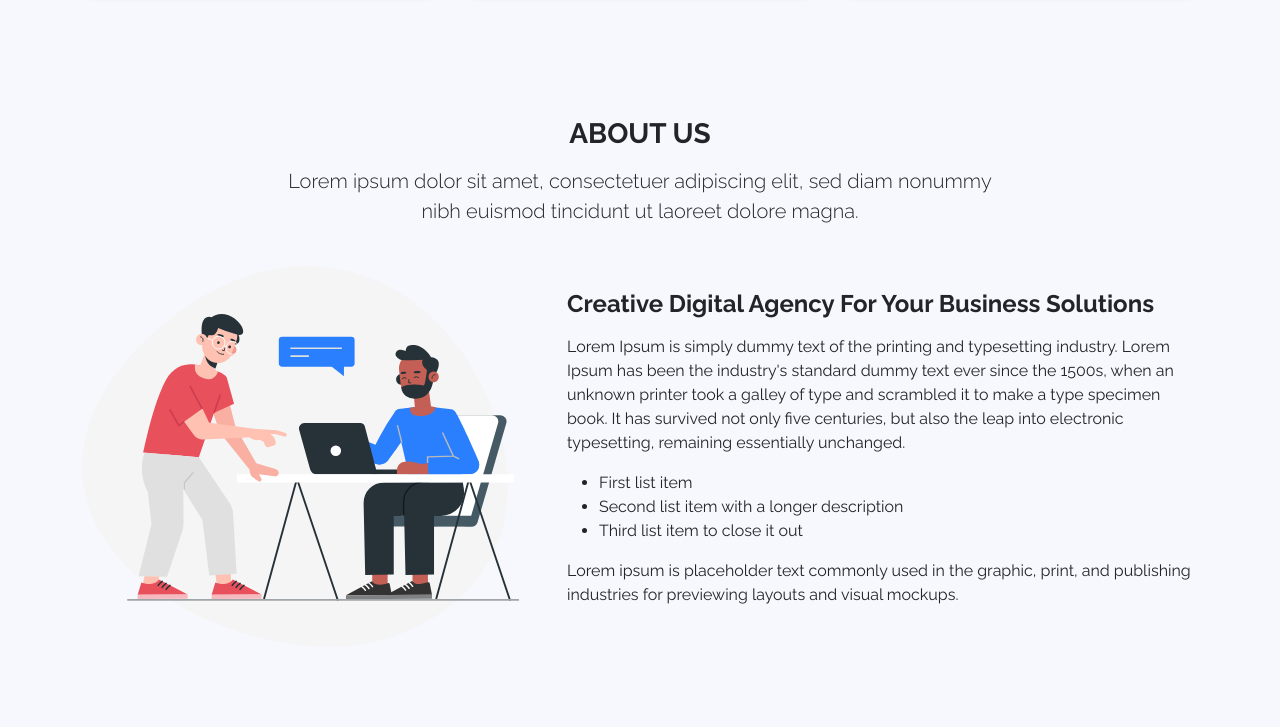
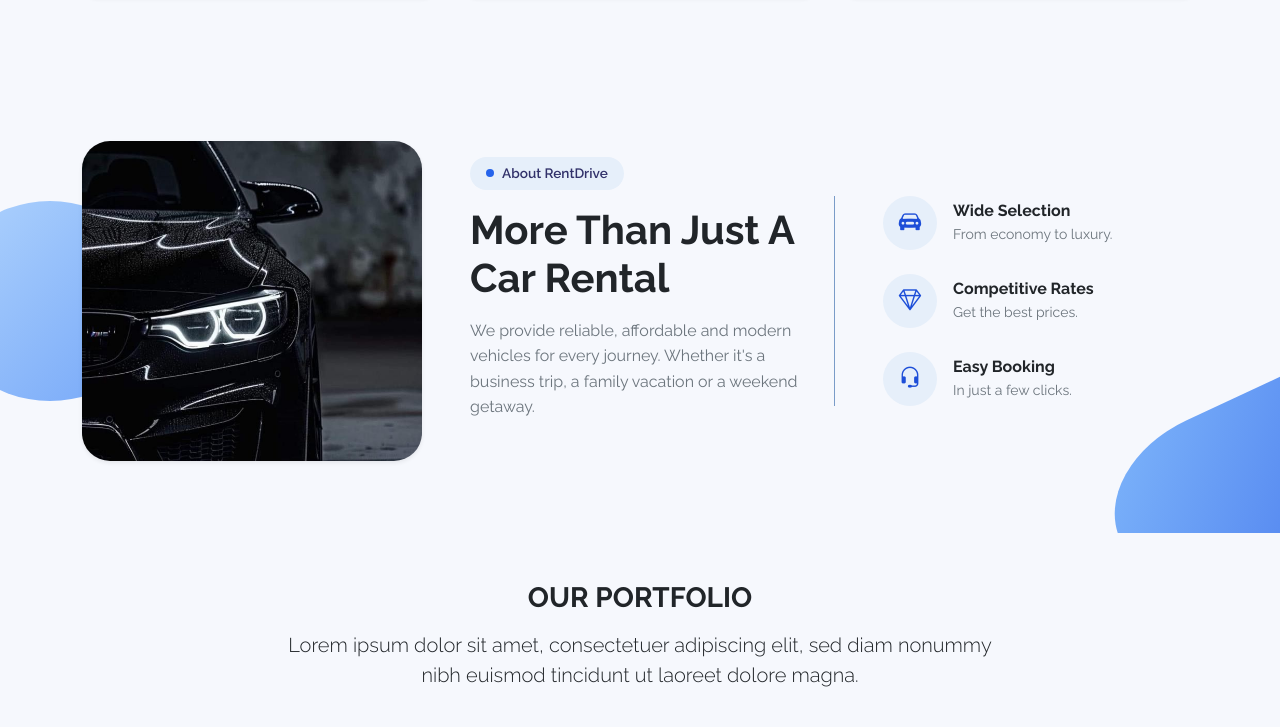
Before and after one commit to khansanurulh-blip/INTEGRASI-SISTEM-REMOTE, a plain HTML site: page index.html in a window 1280 px wide. Shown: the part 1089-1816 px from the top of the page. Drawn offline with nearby package versions, Linux system fonts and the light colour scheme.

Commit message:
menambahkan project

```diff
--- a/assets/css/style.css
+++ b/assets/css/style.css
@@ -76,3 +76,86 @@ body {
 .footer .link a:hover {
   color: #0d6efd;
 }
+
+/* ABOUT */
+/* Gambar About */
+.about-img {
+  border-radius: 28px;
+  width: 100%;
+  height: 320px;
+  object-fit: cover;
+}
+
+/* Badge Pill ("About RentDrive") */
+.about-badge {
+  display: inline-flex;
+  align-items: center;
+  gap: 8px;
+  background-color: #e6effa;
+  color: #31316a;
+  font-size: 0.85rem;
+  font-weight: 600;
+  padding: 6px 16px;
+  border-radius: 50px;
+}
+
+.about-badge .badge-dot {
+  width: 8px;
+  height: 8px;
+  background-color: #2563eb;
+  border-radius: 50%;
+}
+
+.about-badge .badge-dot {
+  width: 8px;
+  height: 8px;
+  background-color: #2563eb;
+  border-radius: 50%;
+}
+
+/* Lingkaran Ikon di Kolom Kanan */
+.feature-icon {
+  width: 54px;
+  height: 54px;
+  background-color: #e6effa;
+  color: #1d4ed8;
+  border-radius: 50%;
+  display: flex;
+  align-items: center;
+  justify-content: center;
+  font-size: 1.4rem;
+}
+
+/* Garis Pemisah Vertikal */
+@media (min-width: 992px) {
+  .border-start-lg {
+    border-left: 1px solid #7a9cc8 !important;
+  }
+}
+
+/* Dekorasi Bentuk Biru Abstrak di Latar Belakang */
+.bg-shape-left {
+  position: absolute;
+  left: -60px;
+  top: 50%;
+  transform: translateY(-50%);
+  width: 220px;
+  height: 200px;
+  background: linear-gradient(135deg, #93c5fd 0%, #3b82f6 100%);
+  border-radius: 50%;
+  opacity: 0.7;
+  z-index: 1;
+}
+
+.bg-shape-right {
+  position: absolute;
+  right: -50px;
+  bottom: -40px;
+  width: 220px;
+  height: 160px;
+  background: linear-gradient(135deg, #60a5fa 0%, #2563eb 100%);
+  border-radius: 50% 0 0 0;
+  transform: rotate(-25deg);
+  opacity: 0.8;
+  z-index: 1;
+}
--- a/index.html
+++ b/index.html
@@ -142,30 +142,80 @@
         </div>
 
         <!-- About -->
-        <div id="about" class="container text-center py-5">
-            <div class="row">
-                <div class="col-lg-8 mx-auto">
-                    <h3 class="fw-bold lh-2 mb-3">ABOUT US</h3>
-                    <p class="lead">Lorem ipsum dolor sit amet, consectetuer adipiscing elit, sed diam nonummy nibh euismod tincidunt ut laoreet dolore magna.</p>
-                </div>
+<section id="about" class="about-section py-5 position-relative overflow-hidden">
+  <!-- Dekorasi bentuk abstrak biru di kiri & kanan -->
+  <div class="bg-shape-left"></div>
+  <div class="bg-shape-right"></div>
+
+  <div class="container py-4 position-relative" style="z-index: 2;">
+    <div class="row align-items-center g-4 g-lg-5">
+
+      <!-- Kolom 1: Gambar Utama -->
+      <div class="col-lg-4">
+        <div class="about-img-wrapper">
+          <img src="assets/img/about.jpg" class="img-fluid about-img shadow-sm" alt="About Us" loading="lazy">
+        </div>
+      </div>
+
+      <!-- Kolom 2: Badge, Judul, Deskripsi & Tombol -->
+      <div class="col-lg-4">
+        <div class="about-badge mb-3">
+          <span class="badge-dot"></span>
+          <span>About RentDrive</span>
+        </div>
+
+        <h2 class="fw-bold display-6 text-dark mb-3" style="line-height: 1.2;">
+          More Than Just A Car Rental
+        </h2>
+
+        <p class="text-muted mb-4" style="line-height: 1.6;">
+          We provide reliable, affordable and modern vehicles for every journey. Whether it's a business trip, a family vacation or a weekend getaway.
+        </p>
+      </div>
+
+      <!-- Kolom 3: Daftar Fitur dengan Garis Pemisah Vertikal -->
+      <div class="col-lg-4 border-start-lg ps-lg-5">
+        <div class="d-flex flex-column gap-4">
+
+          <!-- Item 1 -->
+          <div class="d-flex align-items-center gap-3">
+            <div class="feature-icon flex-shrink-0">
+              <i class="bi bi-car-front-fill"></i>
             </div>
+            <div>
+              <h6 class="fw-bold text-dark mb-1">Wide Selection</h6>
+              <p class="text-muted small mb-0">From economy to luxury.</p>
+            </div>
+          </div>
 
-            <div class="row align-items-center text-start g-5 py-4">
-                <div class="col-lg-5">
-                    <img src="assets/img/about.svg" class="d-block mx-lg-auto img-fluid" alt="Digital Creative" loading="lazy">
-                </div>
-                <div class="col-lg-7">
-                    <h4 class="fw-bold lh-2 mb-3">Creative Digital Agency For Your Business Solutions</h4>
-                    <p>Lorem Ipsum is simply dummy text of the printing and typesetting industry. Lorem Ipsum has been the industry's standard dummy text ever since the 1500s, when an unknown printer took a galley of type and scrambled it to make a type specimen book. It has survived not only five centuries, but also the leap into electronic typesetting, remaining essentially unchanged.</p>
-                    <ul>
-                        <li>First list item</li>
-                        <li>Second list item with a longer description</li>
-                        <li>Third list item to close it out</li>
-                    </ul>
-                    <p>Lorem ipsum is placeholder text commonly used in the graphic, print, and publishing industries for previewing layouts and visual mockups.</p>
-                </div>
+          <!-- Item 2 -->
+          <div class="d-flex align-items-center gap-3">
+            <div class="feature-icon flex-shrink-0">
+              <i class="bi bi-gem"></i>
             </div>
+            <div>
+              <h6 class="fw-bold text-dark mb-1">Competitive Rates</h6>
+              <p class="text-muted small mb-0">Get the best prices.</p>
+            </div>
+          </div>
+
+          <!-- Item 3 -->
+          <div class="d-flex align-items-center gap-3">
+            <div class="feature-icon flex-shrink-0">
+              <i class="bi bi-headset"></i>
+            </div>
+            <div>
+              <h6 class="fw-bold text-dark mb-1">Easy Booking</h6>
+              <p class="text-muted small mb-0">In just a few clicks.</p>
+            </div>
+          </div>
+
         </div>
+      </div>
+
+    </div>
+  </div>
+</section>
 
         <!-- Portfolio -->
         <div id="portfolio" class="container text-center py-5">
```
Also changed, not shown: assets/img/about.jpg (added).
